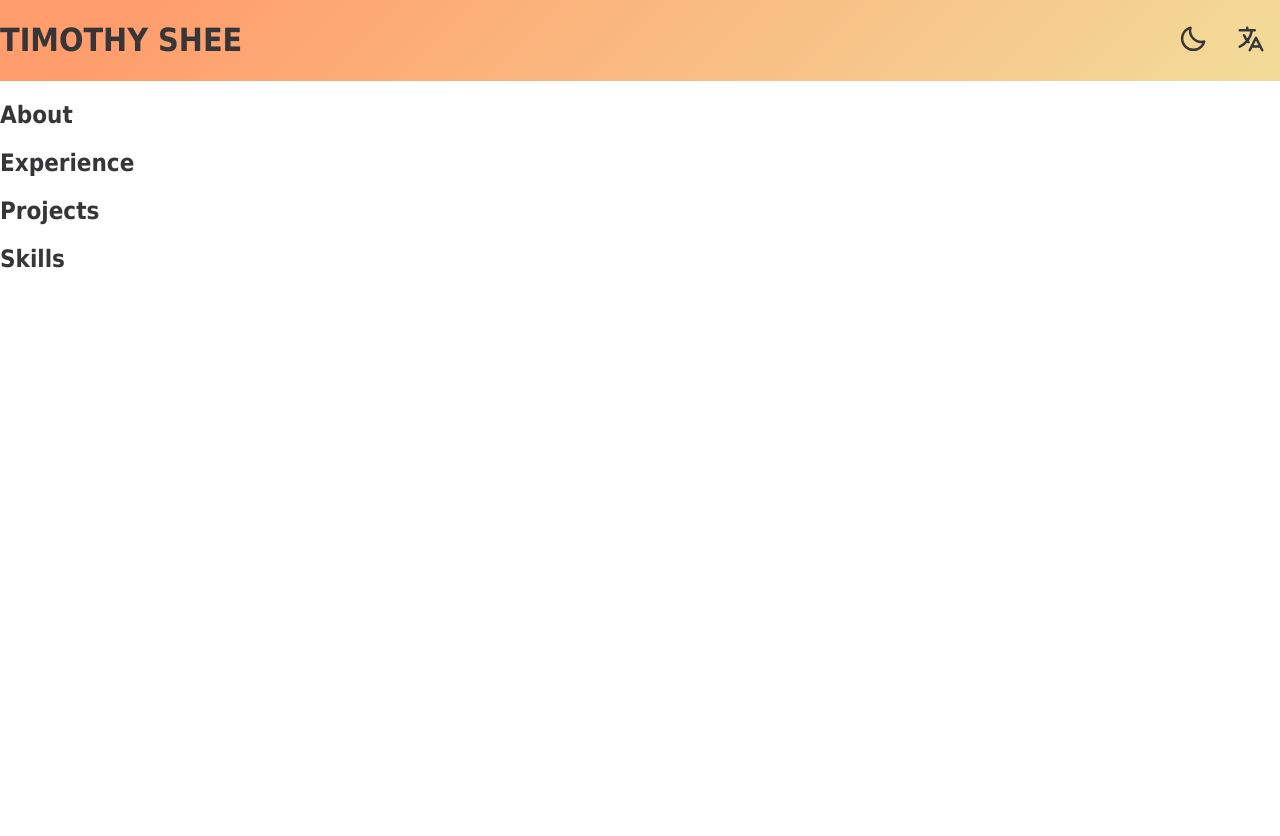
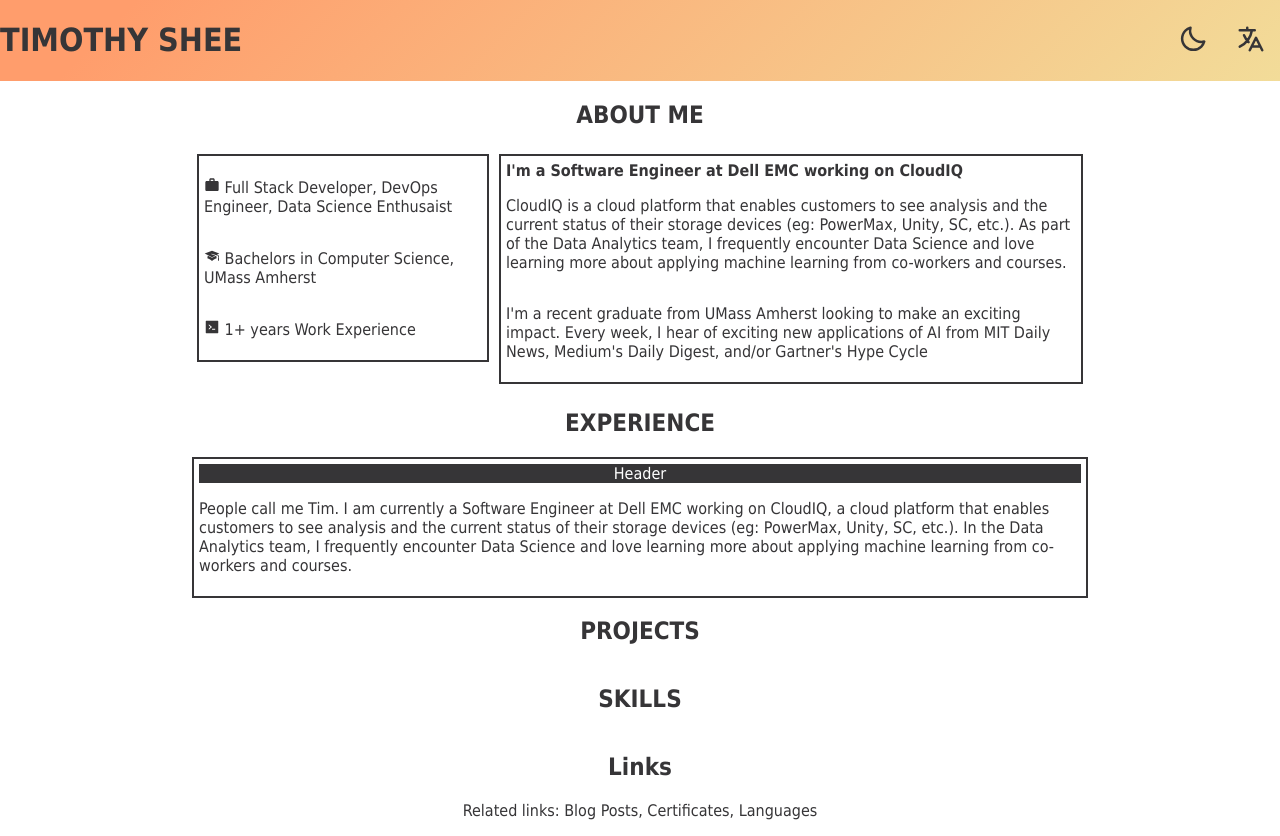
Before and after one commit to Borghese-Gladiator/spa-portfolio-site, a React (Create React App) app: page / in a window 1280 px wide. Before the commit the page ends 800 px from the top, so only its background shows below. Built offline with nearby package versions, Linux system fonts and the light colour scheme.

Commit message:
add section content

```diff
--- a/src/App.js
+++ b/src/App.js
@@ -1,21 +1,88 @@
+import styled from 'styled-components';
+import React, { useRef } from "react";
 import Layout from './components/_layouts/Layout';
+// Icons
+import { AiFillCode } from 'react-icons/ai';
+import { MdWork } from 'react-icons/md';
+import { GiGraduateCap } from 'react-icons/gi';
 
+const ContentBody = styled.div`
+  display: flex;
+  flex-direction: column;
+  align-items: center;
+  justify-content: center;
+
+  margin-left: 15vw;
+  margin-right: 15vw;
+`;
+const CenteredHeader = styled.h2`
+  text-align: center;
+`;
+const Row = styled.div`
+  display: flex;
+  > * {
+    margin: 5px;
+  }
+`;
+const StyledCard = styled.div`
+  display: flex;
+  flex-direction: column;
+  border: 2px solid ${({ theme }) => theme.text};
+  padding: 5px;
+`;
+const StyledCardHeader = styled.div`
+  height: 30%;
+  background: ${({ theme }) => theme.text};
+  color: ${({ theme }) => theme.body};
+  text-align: center;
+`
 function App() {
+  const aboutRef = useRef(null);
+  const experienceRef = useRef(null);
+  const projectsRef = useRef(null);
+  const skillsRef = useRef(null);
+
   return (
     <Layout>
       {/* Content */}
-      <section>
-        <h1>About</h1>
-      </section>
-      <section>
-        <h1>Experience</h1>
-      </section>
-      <section>
-        <h1>Projects</h1>
-      </section>
-      <section>
-        <h1>Skills</h1>
-      </section>
+      <ContentBody>
+        <section ref={aboutRef}>
+          <CenteredHeader>ABOUT ME</CenteredHeader>
+          <Row>
+            <div style={{ flex: 1 }}>
+              <StyledCard>
+                <p><MdWork />{' '}Full Stack Developer, DevOps Engineer, Data Science Enthusaist</p>
+                <p><GiGraduateCap />{' '}Bachelors in Computer Science, UMass Amherst</p>
+                <p><AiFillCode />{' '}1+ years Work Experience</p>
+              </StyledCard>
+            </div>
+            <div style={{ flex: 2 }}>
+              <StyledCard>
+                <h4 style={{padding: 0, margin: 0}}>I'm a Software Engineer at Dell EMC working on CloudIQ</h4>
+                <p>CloudIQ is a cloud platform that enables customers to see analysis and the current status of their storage devices (eg: PowerMax, Unity, SC, etc.). As part of the Data Analytics team, I frequently encounter Data Science and love learning more about applying machine learning from co-workers and courses.</p>
+                <p>I'm a recent graduate from UMass Amherst looking to make an exciting impact. Every week, I hear of exciting new applications of AI from MIT Daily News, Medium's Daily Digest, and/or Gartner's Hype Cycle</p>
+              </StyledCard>
+            </div>
+          </Row>
+        </section>
+        <section ref={experienceRef}>
+          <CenteredHeader>EXPERIENCE</CenteredHeader>
+          <StyledCard>
+            <StyledCardHeader>Header</StyledCardHeader>
+            <p>People call me Tim. I am currently a Software Engineer at Dell EMC working on CloudIQ, a cloud platform that enables customers to see analysis and the current status of their storage devices (eg: PowerMax, Unity, SC, etc.). In the Data Analytics team, I frequently encounter Data Science and love learning more about applying machine learning from co-workers and courses.</p>
+          </StyledCard>
+        </section>
+        <section ref={projectsRef}>
+          <CenteredHeader>PROJECTS</CenteredHeader>
+        </section>
+        <section ref={skillsRef}>
+          <CenteredHeader>SKILLS</CenteredHeader>
+        </section>
+        <section ref={skillsRef}>
+          <CenteredHeader>Links</CenteredHeader>
+          <p>Related links: Blog Posts, Certificates, Languages</p>
+        </section>
+      </ContentBody>
     </Layout>
   );
 }
```
